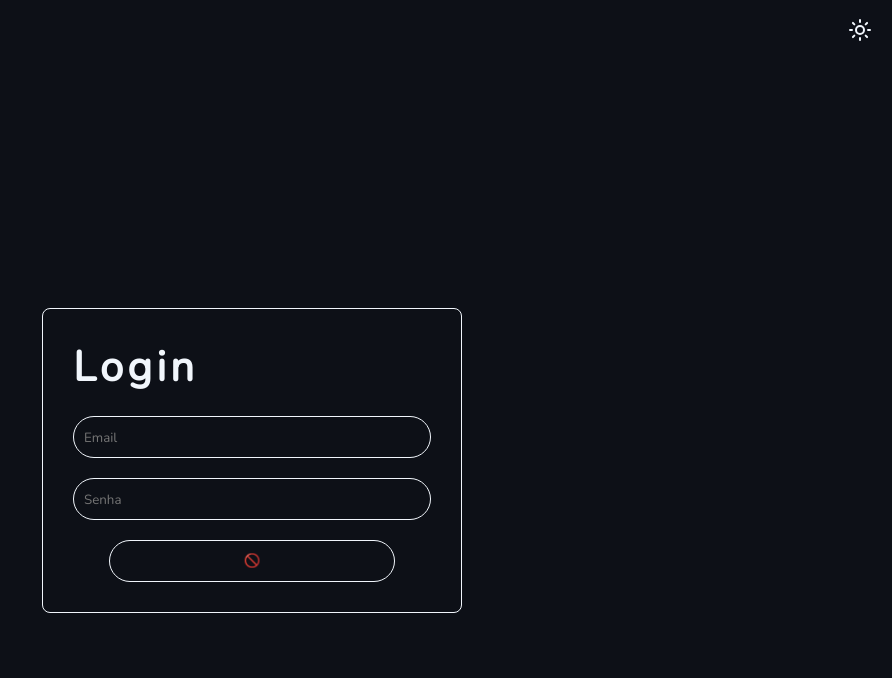
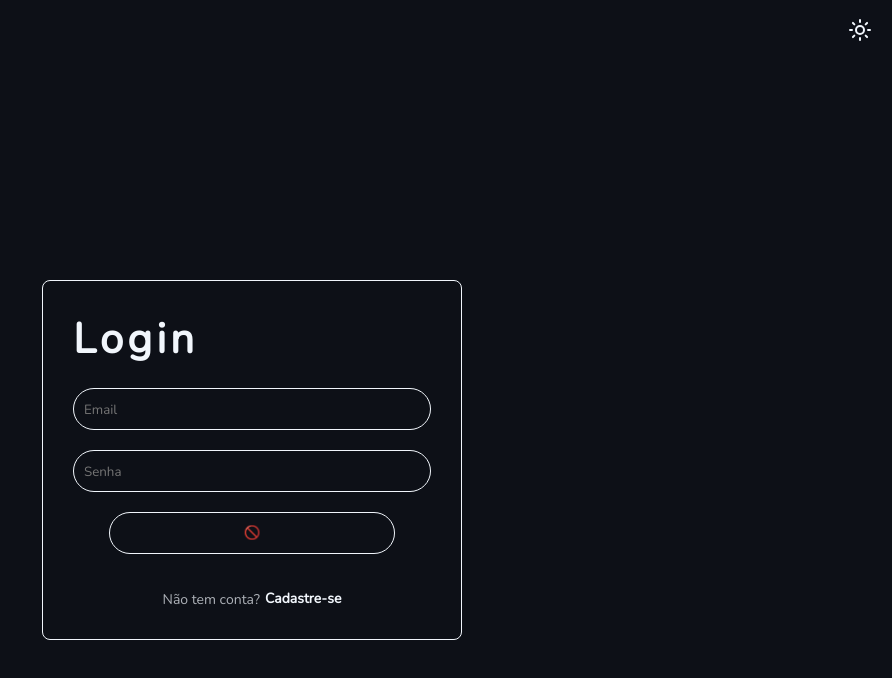
Before and after one commit to hugopereira-cs/tela-de-login-react-ts, a React (Vite) app: page /login in a window 1280 px wide. Shown: the top 678 px of the page, without its empty margins (388-1280 px from the left). Built offline with nearby package versions, Linux system fonts and the light colour scheme; no server answers.

Commit message:
feat(ui): create reusable RedirectText component

```diff
--- /dev/null
+++ b/src/components/RedirectText/index.tsx
@@ -0,0 +1,19 @@
+import { useNavigate } from 'react-router-dom';
+import { Container, LinkText } from './styles';
+
+interface RedirectTextProps {
+  text: string;
+  linkText: string;
+  linkTo: string;
+}
+
+export const RedirectText = ({ text, linkText, linkTo }: RedirectTextProps) => {
+  const navigate = useNavigate();
+
+  return (
+    <Container>
+      <span>{text} </span>
+      <LinkText onClick={() => navigate(linkTo)}>{linkText}</LinkText>
+    </Container>
+  );
+};
--- /dev/null
+++ b/src/components/RedirectText/styles.ts
@@ -0,0 +1,36 @@
+import styled from 'styled-components';
+
+export const Container = styled.div`
+  width: 100%;
+  display: flex;
+  justify-content: center;
+  align-items: center;
+  gap: 5px;
+  margin-top: 15px;
+
+  span {
+    font-size: 14px;
+    color: ${({ theme }) => theme.primary};
+    opacity: 0.7;
+  }
+`;
+
+export const LinkText = styled.p`
+  font-size: 14px;
+  font-weight: 700;
+
+  cursor: pointer;
+  transition: all 0.3s ease;
+  border-bottom: 1px solid transparent;
+
+  &:hover {
+    opacity: 0.8;
+    border-bottom: 1px solid ${({ theme }) => theme.primary};
+    transform: translateY(-1px); // Um leve pulinho para indicar interatividade
+  }
+
+  &active {
+    transform: translateY(0); // Volta para a posição original quando o link estiver ativo
+  }
+}
+`;
--- a/src/pages/Login/index.tsx
+++ b/src/pages/Login/index.tsx
@@ -9,6 +9,7 @@ import { Container } from '../../components/Container/Container';
 
 import { LoginContainer, Column, Spacing, Title } from './styles';
 import { supabase } from '../../services/supabase';
+import { RedirectText } from '../../components/RedirectText';
 
 const schema = z.object({
   email: z.string().min(1, 'Campo obrigatório').email('Email inválido'),
@@ -76,6 +77,8 @@ export const Login = () => {
             />
             <Spacing />
             <Button title={isValid ? 'Entrar' : '🚫'} disabled={!isValid} type="submit" />
+            <Spacing />
+            <RedirectText text="Não tem conta?" linkText="Cadastre-se" linkTo="/register" />
           </Column>
         </form>
       </LoginContainer>
--- a/src/pages/Register/index.tsx
+++ b/src/pages/Register/index.tsx
@@ -1,13 +1,5 @@
 import { Button } from '../../components/Button/Button';
-import {
-  BackToLoginText,
-  CardContainer,
-  Column,
-  RegisterContainer,
-  Spacing,
-  Subtitle,
-  Title
-} from './styles';
+import { CardContainer, Column, RegisterContainer, Spacing, Subtitle, Title } from './styles';
 import { useNavigate } from 'react-router-dom';
 import { Container } from '../../components/Container/Container';
 import { zodResolver } from '@hookform/resolvers/zod';
@@ -15,6 +7,7 @@ import * as z from 'zod';
 import { supabase } from '../../services/supabase';
 import { useForm } from 'react-hook-form';
 import { Input } from '../../components/Input/Input';
+import { RedirectText } from '../../components/RedirectText';
 
 const schema = z
   .object({
@@ -114,9 +107,7 @@ export const Register = () => {
             />
             <Spacing />
             <Button title="Cadastrar" disabled={!isValid} type="submit" />
-            <BackToLoginText>Já tem uma conta? Faça login</BackToLoginText>
-            <Spacing />
-            <Button type="submit" title="Login" onClick={() => navigate('/login')} />
+            <RedirectText text="Já tem conta?" linkText="Faça login" linkTo="/login" />
             <Spacing />
           </Column>
         </form>
--- a/src/pages/Register/styles.ts
+++ b/src/pages/Register/styles.ts
@@ -87,6 +87,7 @@ export const Spacing = styled.div`
   margin: 10px 0;
 `;
 
+// TODO: Componentizar este texto e link
 export const BackToLoginText = styled.p`
   font-size: 14px;
   color: ${({ theme }) => theme.primary};
```
